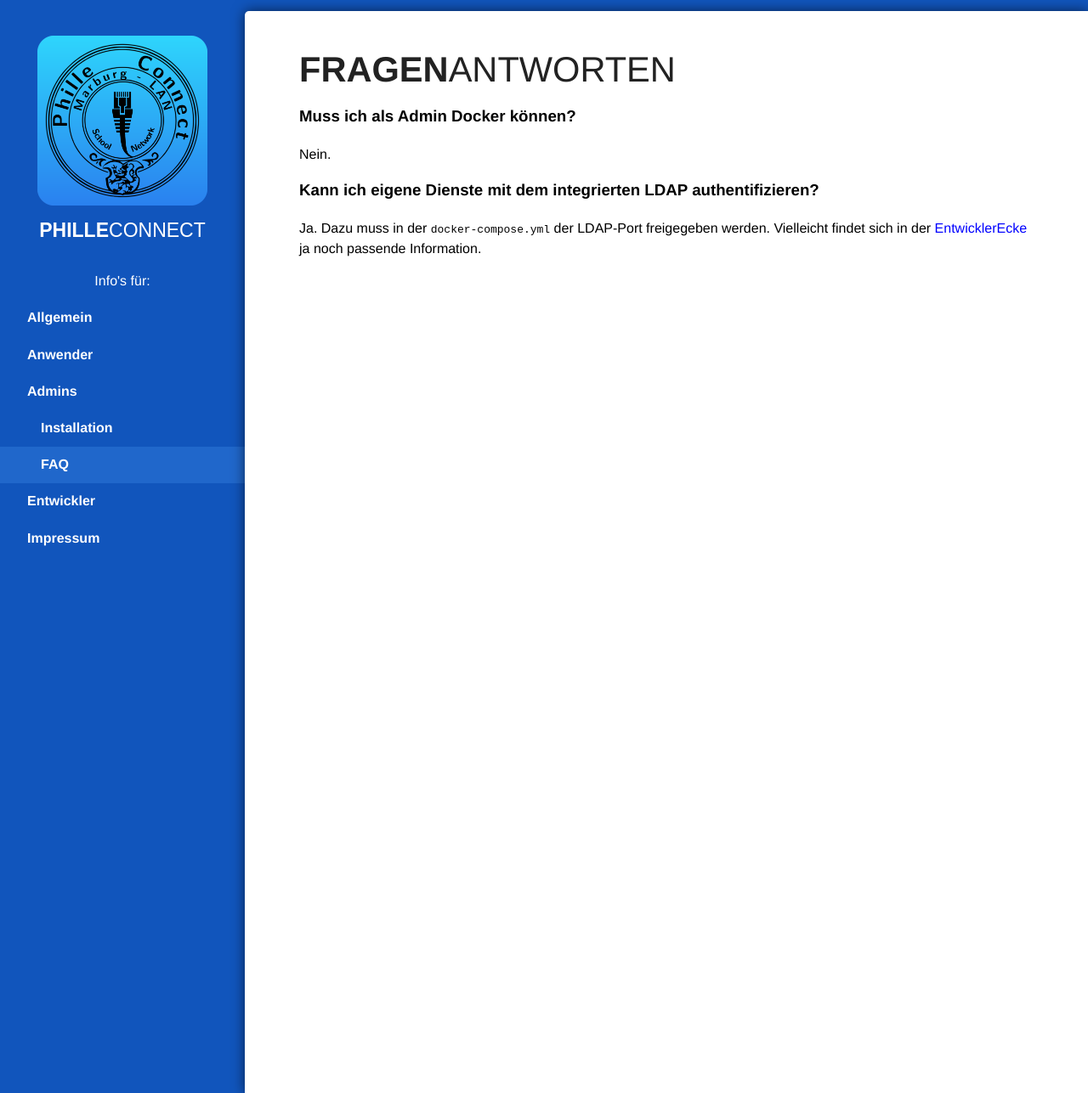
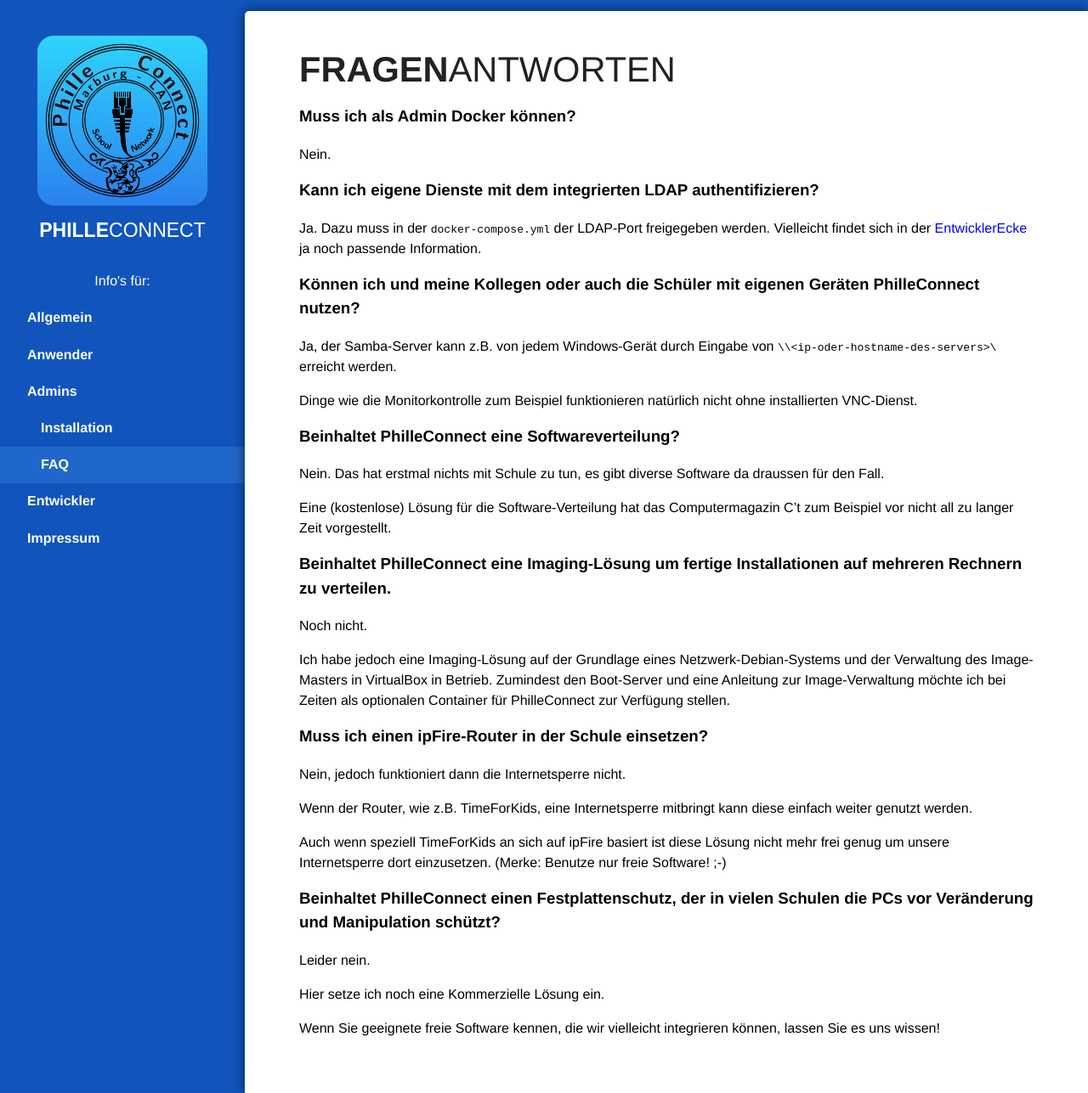
Before and after one commit to philleconnect/philleconnect.github.io, a Jekyll site: the page built from _pages/admins/08_faq.md, in a window 1280 px wide. Shown: the whole page at 85% size. Built offline with Jekyll 4.4.1, drawn with Linux system fonts in a browser that asks for light colours.

Commit message:
added to philosophy and faq

```diff
--- a/_pages/admins/08_faq.md
+++ b/_pages/admins/08_faq.md
@@ -13,3 +13,34 @@ Nein.
 
 ### Kann ich eigene Dienste mit dem integrierten LDAP authentifizieren?
 Ja. Dazu muss in der `docker-compose.yml` der LDAP-Port freigegeben werden. Vielleicht findet sich in der [EntwicklerEcke](/entwickler) ja noch passende Information.
+
+### Können ich und meine Kollegen oder auch die Schüler mit eigenen Geräten PhilleConnect nutzen?
+
+Ja, der Samba-Server kann z.B. von jedem Windows-Gerät durch Eingabe von `\\<ip-oder-hostname-des-servers>\` erreicht werden.
+
+Dinge wie die Monitorkontrolle zum Beispiel funktionieren natürlich nicht ohne installierten VNC-Dienst.
+
+### Beinhaltet PhilleConnect eine Softwareverteilung?
+Nein. Das hat erstmal nichts mit Schule zu tun, es gibt diverse Software da draussen für den Fall.
+
+Eine (kostenlose) Lösung für die Software-Verteilung hat das Computermagazin C't zum Beispiel vor nicht all zu langer Zeit vorgestellt.
+
+### Beinhaltet PhilleConnect eine Imaging-Lösung um fertige Installationen auf mehreren Rechnern zu verteilen.
+Noch nicht.
+
+Ich habe jedoch eine Imaging-Lösung auf der Grundlage eines Netzwerk-Debian-Systems und der Verwaltung des Image-Masters in VirtualBox in Betrieb. Zumindest den Boot-Server und eine Anleitung zur Image-Verwaltung möchte ich bei Zeiten als optionalen Container für PhilleConnect zur Verfügung stellen.
+
+### Muss ich einen ipFire-Router in der Schule einsetzen?
+Nein, jedoch funktioniert dann die Internetsperre nicht.
+
+Wenn der Router, wie z.B. TimeForKids, eine Internetsperre mitbringt kann diese einfach weiter genutzt werden.
+
+Auch wenn speziell TimeForKids an sich auf ipFire basiert ist diese Lösung nicht mehr frei genug um unsere Internetsperre dort einzusetzen. (Merke: Benutze nur freie Software! ;-)
+
+### Beinhaltet PhilleConnect einen Festplattenschutz, der in vielen Schulen die PCs vor Veränderung und Manipulation schützt?
+
+Leider nein.
+
+Hier setze ich noch eine Kommerzielle Lösung ein.
+
+Wenn Sie geeignete freie Software kennen, die wir vielleicht integrieren können, lassen Sie es uns wissen!
```
Also changed, not shown: _pages/02_allgemein.md (+12 -0 lines), index.md (+2 -0 lines).
